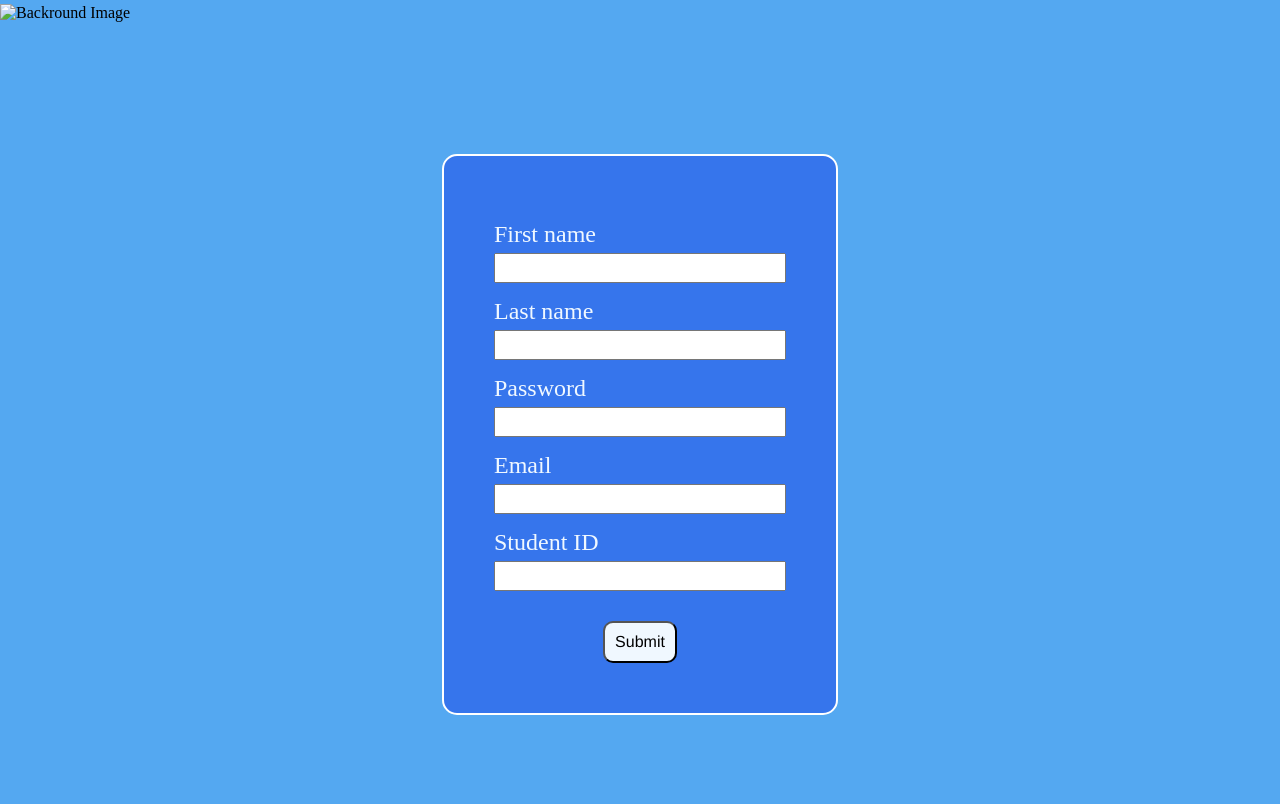
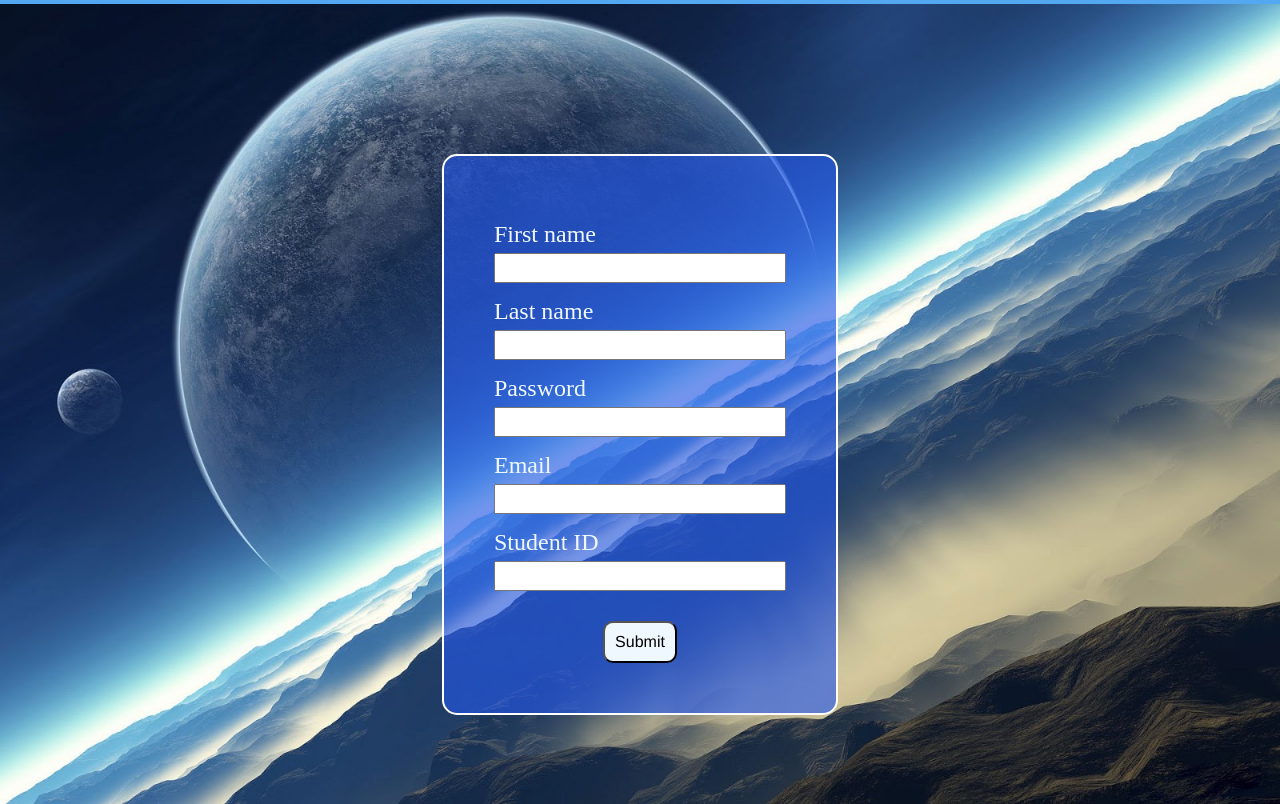
Before and after one commit to mhrifat9/practise, a plain HTML site: page index.html in a window 1280 px wide. Shown: the part 136-940 px from the top of the page. Before the commit the page ends 851 px from the top, so only its background shows below. Drawn offline with Linux system fonts and the light colour scheme; the site is published under a folder, as on GitHub Pages, so addresses that start at the root find nothing.

Commit message:
removed / from img src

```diff
--- a/index.html
+++ b/index.html
@@ -1,5 +1,6 @@
 <!DOCTYPE html>
 <html lang="en">
+
 <head>
     <meta charset="UTF-8">
     <meta http-equiv="X-UA-Compatible" content="IE=edge">
@@ -7,6 +8,7 @@
     <title>Css Practise</title>
     <link rel="stylesheet" href="style.css">
 </head>
+
 <body>
     <header id="navbar">
         <img src="images/halal.png" alt="Halal Logo Image">
@@ -20,7 +22,7 @@
     </header>
 
     <div id="body">
-            <img src="/images/earth.jpg" alt="Backround Image">
+        <img src="images/earth.jpg" alt="Backround Image">
         <div id="form">
             <form action="action.php" method="post">
                 <label class="info" for="fname">First name</label>
@@ -50,4 +52,5 @@
 
 
 </body>
+
 </html>
```
Lines whose indentation alone changed are shown as unchanged.
